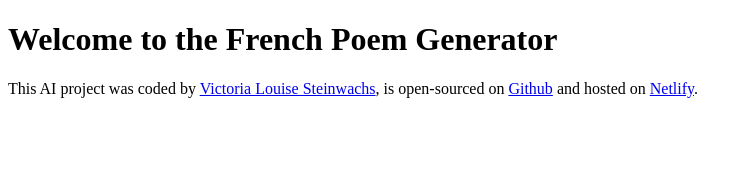
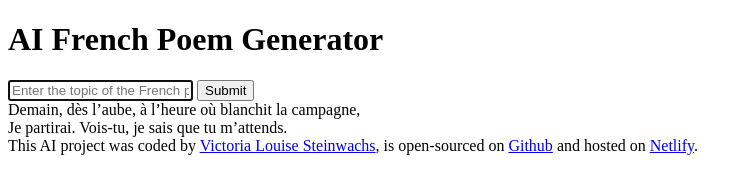
Before and after one commit to vilouspics/french-poem-generator, a plain HTML site: page index.html in a window 1280 px wide. Shown: the whole page, without its empty margins (0-752 px from the left). Drawn offline with Linux system fonts and the light colour scheme.

Commit message:
Added the basic HTML structure

```diff
--- a/index.html
+++ b/index.html
@@ -4,10 +4,28 @@
     <meta charset="UTF-8">
     <meta name="viewport" content="width=device-width, initial-scale=1.0">
     <link rel="stylesheet" href="src/style.css" />
-    <title>AI Poem Generator</title>
+    <title>AI French Poem Generator</title>
 </head>
 <body>
-    <h1>Welcome to the French Poem Generator</h1>
+    <h1>AI French Poem Generator</h1>
+    <header>
+        <main>
+            <form>
+                <input type="text"
+                placeholder="Enter the topic of the French poem"
+                autofocus
+                required
+                autocomplete="off"
+                />
+                <input type="submit" />
+            </form>
+            <div>
+                Demain, dès l’aube, à l’heure où blanchit la campagne,
+                <br />
+                Je partirai. Vois-tu, je sais que tu m’attends.
+            </div>
+        </main>
+    </header>
     <footer>This AI project was coded by <a href="https://github.com/vilouspics" target="_blank">Victoria Louise Steinwachs</a>, is open-sourced on <a href="https://github.com/vilouspics/french-poem-generator" target="_blank">Github</a> and hosted on <a href="https://vickys-french-ai-poem-generator.netlify.app/" target=_blank>Netlify</a>.</footer>
     <script src="src/index.js"></script>
 </body>
```
